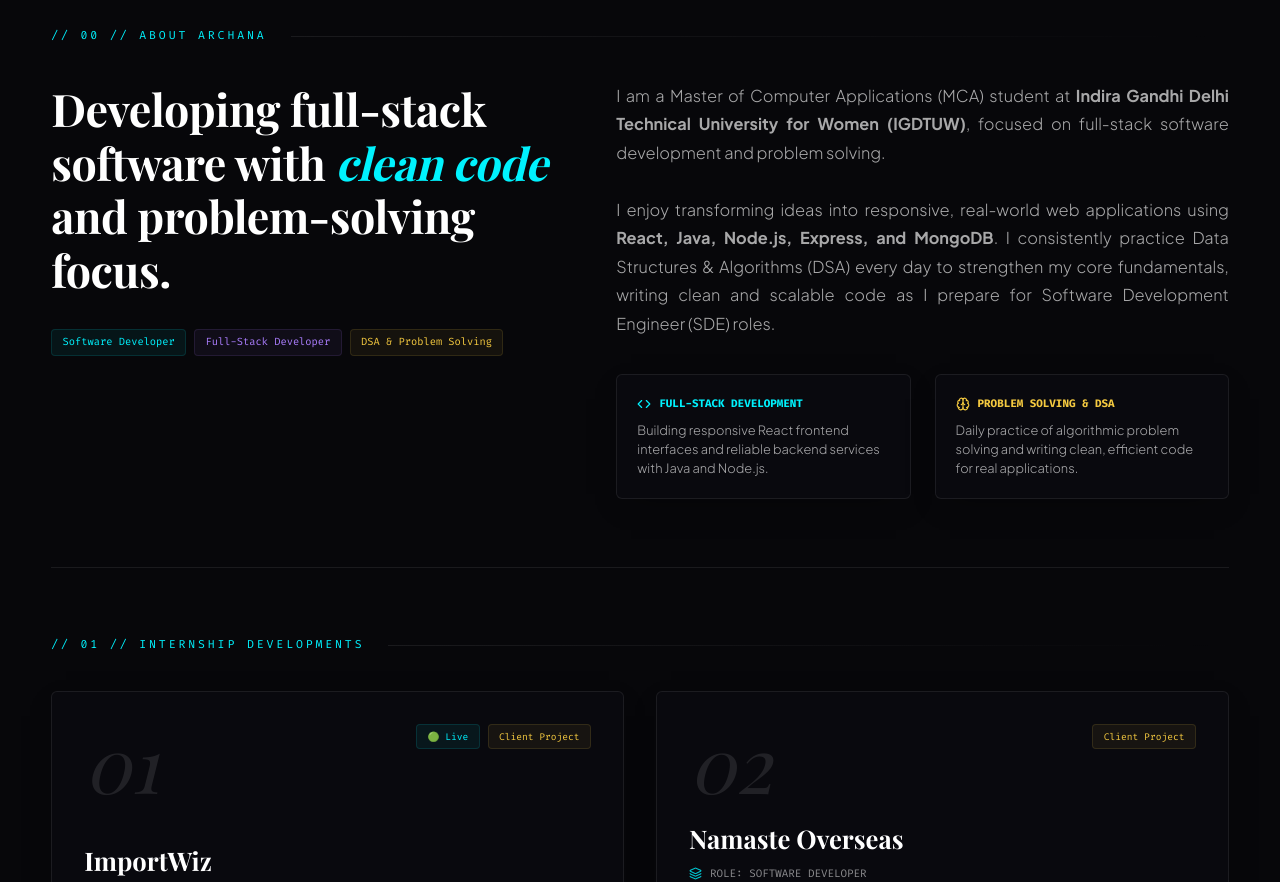
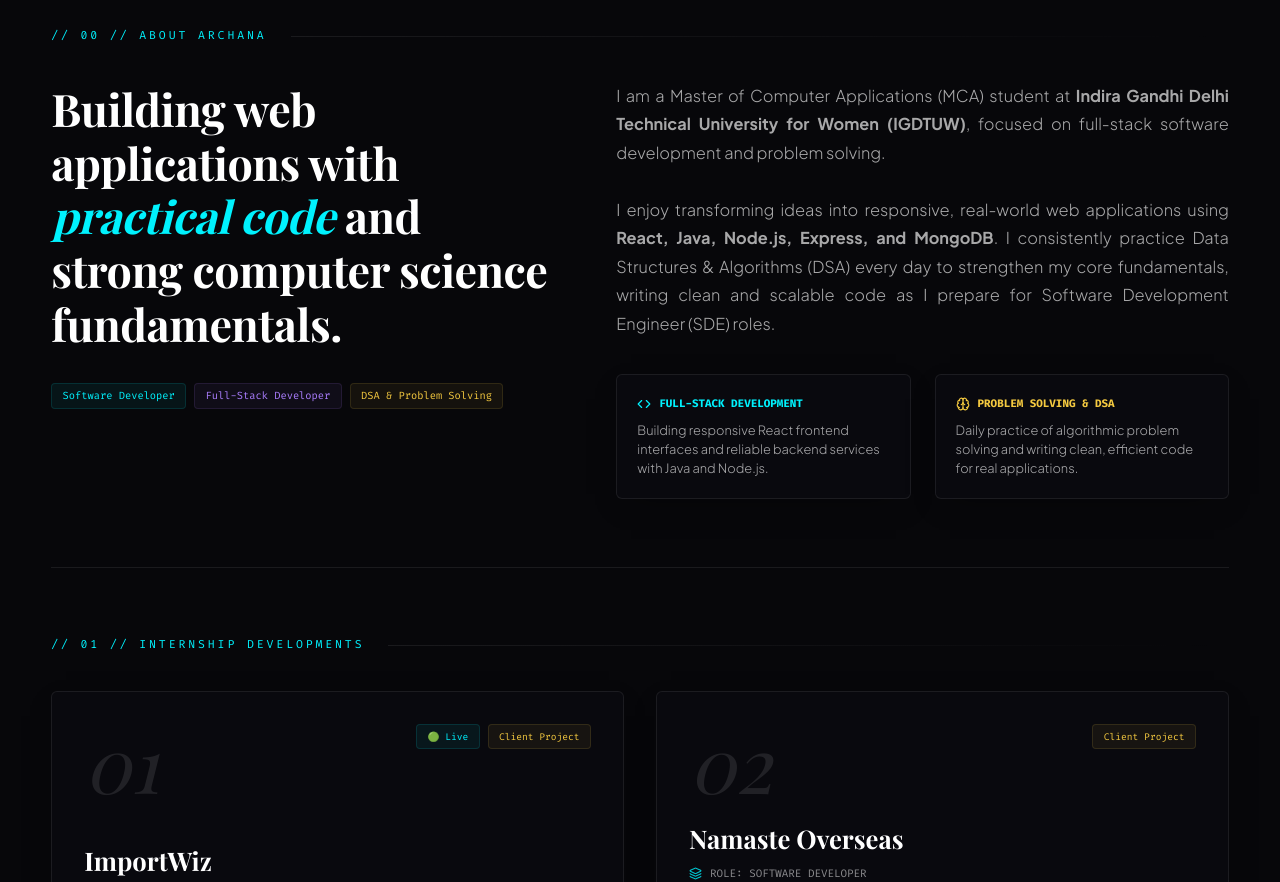
Before and after one commit to archana1801/my-portfolio, a React (Vite) app: page / in a window 1280 px wide. Shown: the part 940-1822 px from the top of the page. Built offline with nearby package versions, Linux system fonts and the light colour scheme; a web font is replaced by a local one.

Commit message:
Update About section headline to grounded human phrasing

```diff
--- a/src/components/About.jsx
+++ b/src/components/About.jsx
@@ -31,7 +31,7 @@ export default function About() {
               margin: 0
             }}
           >
-            Developing full-stack software with <span style={{ fontStyle: 'italic', color: 'var(--color-accent-cyan)' }}>clean code</span> and problem-solving focus.
+            Building web applications with <span style={{ fontStyle: 'italic', color: 'var(--color-accent-cyan)' }}>practical code</span> and strong computer science fundamentals.
           </h2>
           <div style={{ display: 'flex', gap: '0.5rem', flexWrap: 'wrap', marginTop: '0.5rem' }}>
             <span className="badge" style={{ fontSize: '0.65rem' }}>Software Developer</span>
```
